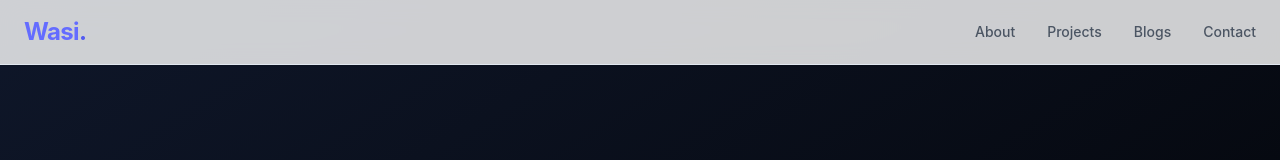
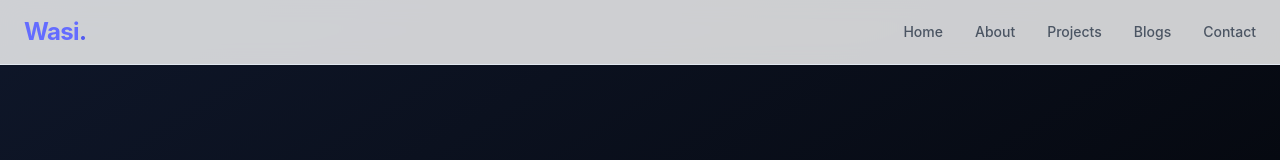
Before and after one commit to wasi-mirza/portfolio, a React (Vite) app: page / in a window 1280 px wide. Shown: the top 160 px of the page. Built offline with nearby package versions, Linux system fonts and the light colour scheme.

Commit message:
added home in header

```diff
--- a/src/components/Header.tsx
+++ b/src/components/Header.tsx
@@ -10,7 +10,9 @@
 
           {/* Desktop Nav */}
           <div className="hidden md:flex items-center gap-8 text-sm font-medium">
-
+            <a href="/" className="text-gray-600 dark:text-gray-300 hover:text-primary transition-colors">
+              Home
+            </a>
           <a
               href="/about"
               className="text-gray-600 dark:text-gray-300 hover:text-primary transition-colors"
```
